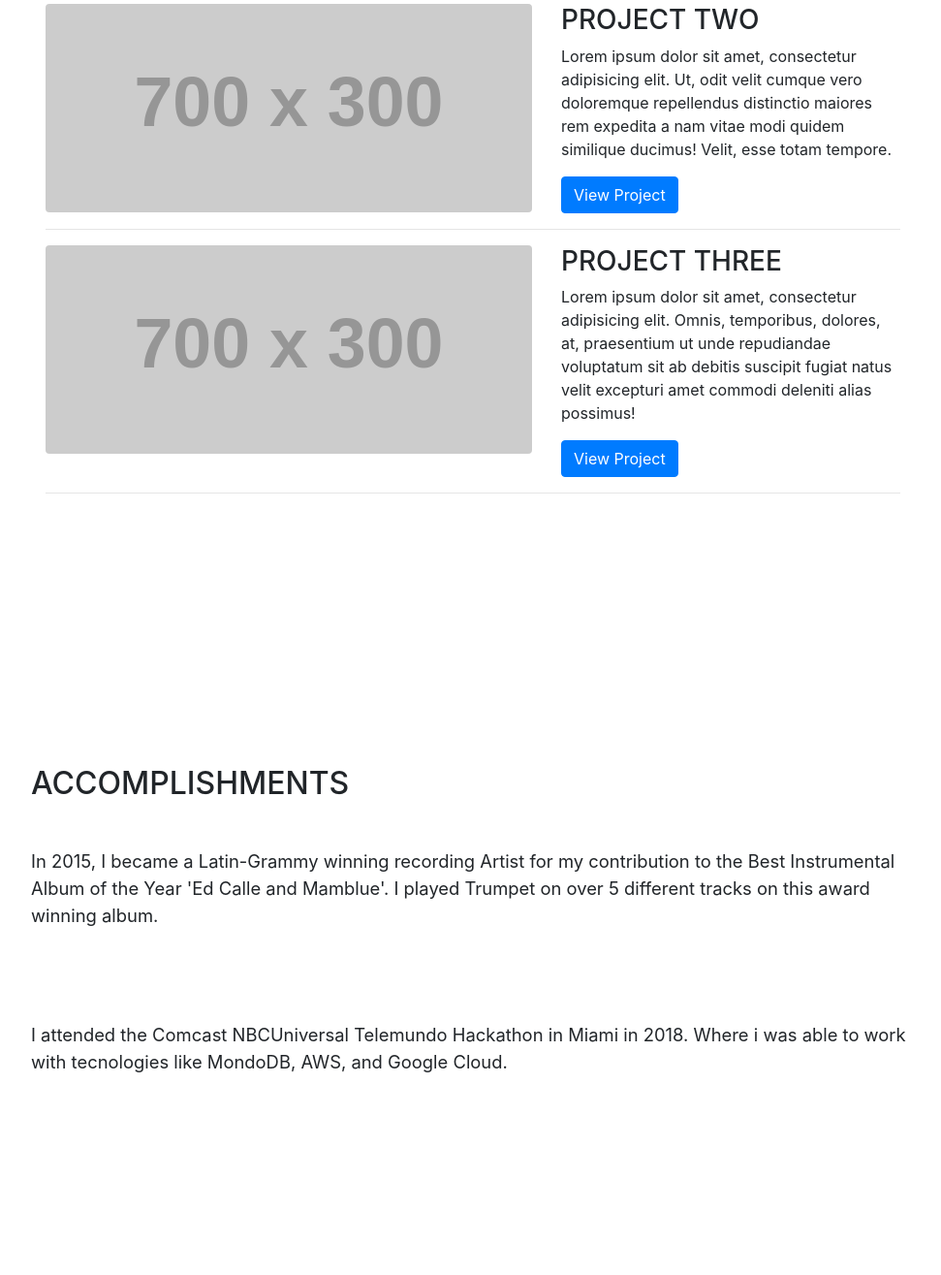
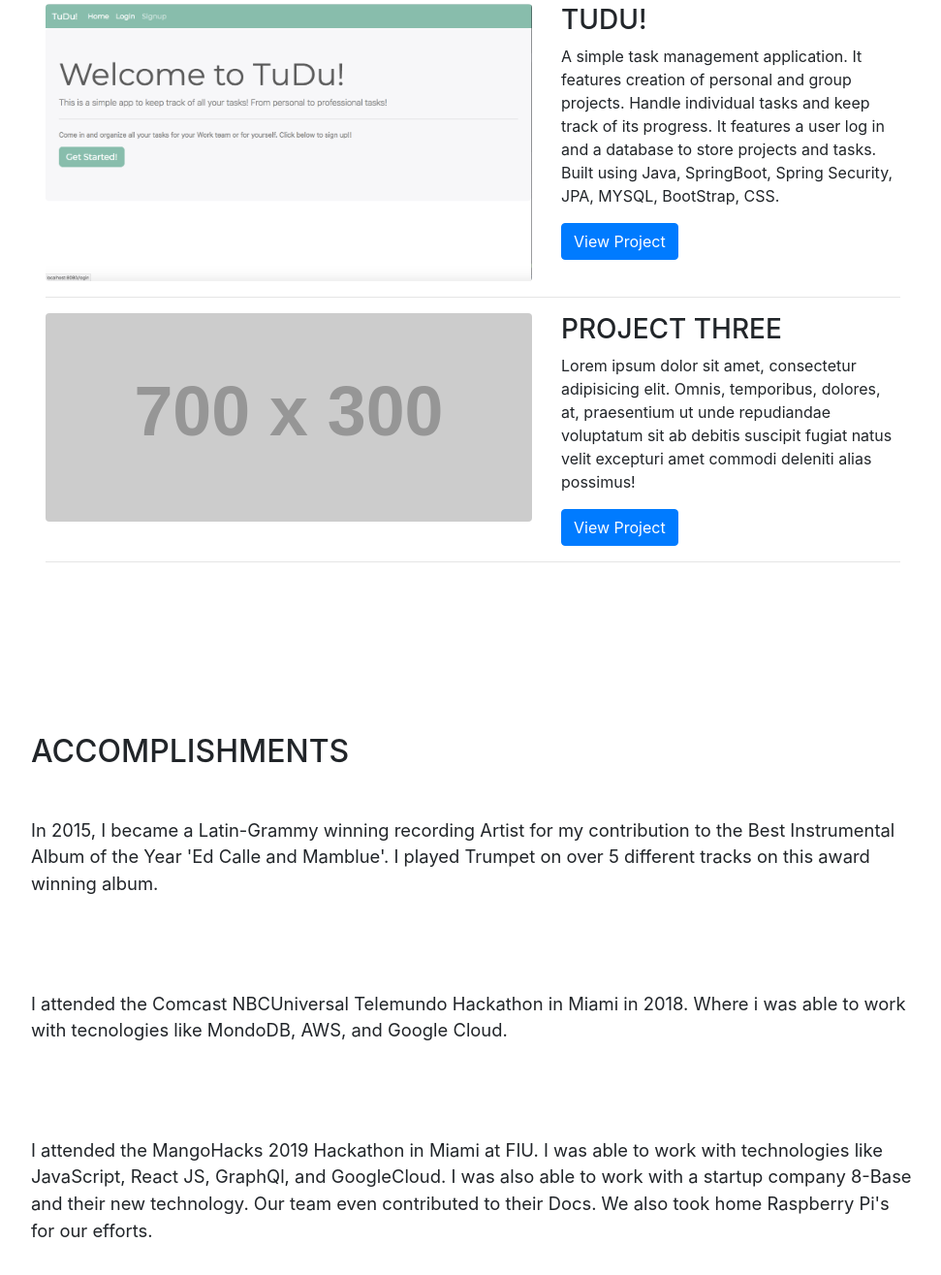
Before and after one commit to Briantpt30/Briantpt30.github.io, a website with bundled scripts: page index.html in a window 1280 px wide. Shown: the part 3588-4903 px from the top of the page at 97% size, without its empty margins (288-1259 px from the left). Built offline with nearby package versions, Linux system fonts and the light colour scheme; placeholder pictures from the web are drawn by us; a web font is replaced by a local one.

Commit message:
added Tudu

```diff
--- a/index.html
+++ b/index.html
@@ -232,14 +232,16 @@
       <!-- Project Two -->
       <div class="row">
         <div class="col-md-7">
-          <a href="#">
-            <img class="img-fluid rounded mb-3 mb-md-0" src="http://placehold.it/700x300" alt="">
+          <a href="https://github.com/Briantpt30/Task-Project">
+            <img class="img-fluid rounded mb-3 mb-md-0" src="img/Screen Shot 2019-02-28 at 5.25.09 PM.png" alt="TuDu App">
           </a>
         </div>
         <div class="col-md-5">
-          <h3>Project Two</h3>
-          <p>Lorem ipsum dolor sit amet, consectetur adipisicing elit. Ut, odit velit cumque vero doloremque repellendus distinctio maiores rem expedita a nam vitae modi quidem similique ducimus! Velit, esse totam tempore.</p>
-          <a class="btn btn-primary" href="#">View Project</a>
+          <h3>TuDu!</h3>
+          <p>A simple task management application. It features creation of personal and group projects. Handle individual tasks and keep track of its progress. It features a user log in and a database to store projects and tasks.
+            Built using Java, SpringBoot, Spring Security, JPA, MYSQL, BootStrap, CSS.
+          </p>
+          <a class="btn btn-primary" href="https://github.com/Briantpt30/Task-Project">View Project</a>
         </div>
       </div>
       <!-- /.row -->
@@ -281,6 +283,13 @@
        <p class="lead mb-5">I attended the Comcast NBCUniversal Telemundo Hackathon in Miami
          in 2018. Where i was able to work with tecnologies like MondoDB, AWS, and Google Cloud.
        </p>
+       <br>
+       <br>
+       <p class="lead mb-5">I attended the MangoHacks 2019 Hackathon in Miami at FIU. I was able to
+         work with technologies like JavaScript, React JS, GraphQl, and GoogleCloud. I was also able to
+         work with a startup company 8-Base and their new technology. Our team even contributed to their Docs. We also took
+         home Raspberry Pi's for our efforts.
+       </p>
 
 
 
```
Also changed, not shown: img/Screen Shot 2019-02-28 at 5.25.09 PM.png (added), 1 other file.
